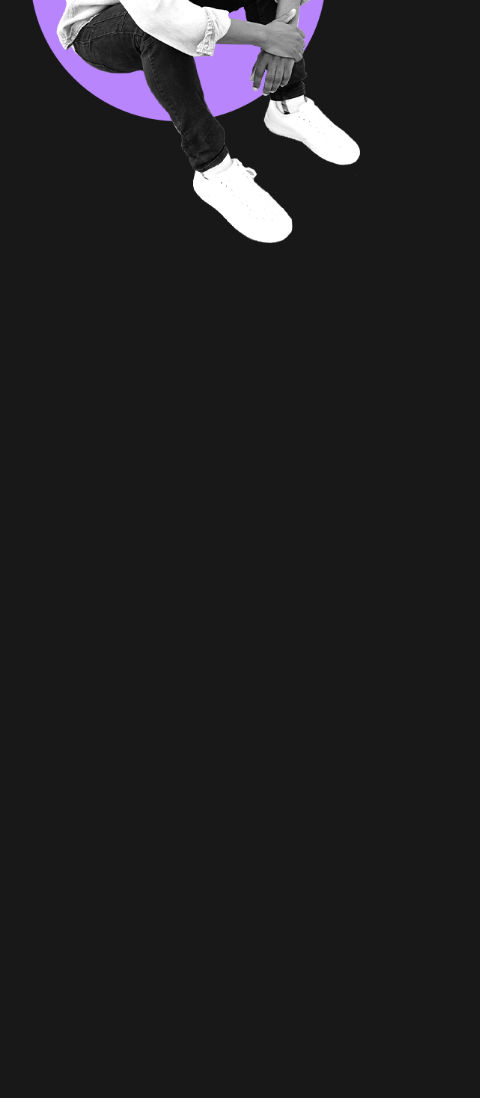
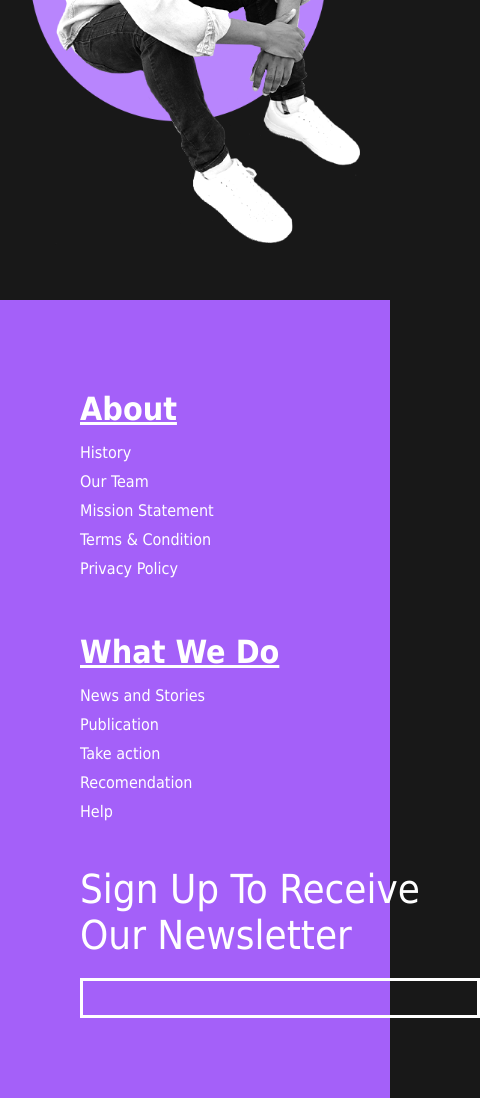
Before and after one commit to ahmedaddy/prsonnelweb_dev, a plain HTML site: page index.html in a window 390 px wide. Shown: the part 5608-6706 px from the top of the page, 480 px wide, since content can reach past the window. Before the commit the page ends 5908 px from the top, so only its background shows below. Drawn offline with Linux system fonts and the light colour scheme.

Commit message:
upload the design

```diff
--- a/css/style.css
+++ b/css/style.css
@@ -82,7 +82,7 @@ header .container .header-nav {
 }
 @media (max-width: 767px) {
   header .container .header-nav {
-    display: none;
+    opacity: 0;
   }
   header .container nav ul {
     display: flex;
@@ -90,10 +90,13 @@ header .container .header-nav {
     position: absolute;
     top: 100%;
     left: -50px;
-    background-color: rgb(0 0 0 / 30%);
+    background-color: rgb(0 0 0 / 80%);
     padding: 20px;
     width: 100%;
     border-bottom: 1px solid #fff;
+  }
+  header .container nav ul li a:hover::before {
+    opacity: 0;
   }
 }
 .nav-btn-i {
@@ -101,6 +104,14 @@ header .container .header-nav {
   align-items: center;
   justify-content: space-between;
   height: 72px;
+}
+.nav-btn-i i {
+  display: none;
+}
+@media (max-width: 767px) {
+  .nav-btn-i i {
+    display: block;
+  }
 }
 header .container nav ul {
   display: flex;
@@ -831,3 +842,42 @@ header .container button:hover {
   transform: rotate(-90deg);
 } */
 /* End video-section  */
+footer {
+  display: grid;
+  grid-template-columns: repeat(auto-fill, minmax(400px, 1fr));
+  gap: 40px;
+  color: var(--white-color);
+  padding: 80px;
+  background-color: var(--pink-color);
+}
+footer .box {
+  margin: auto 0;
+}
+footer .box h1 {
+  text-decoration: underline;
+  padding: 10px 0;
+}
+footer .box a {
+  display: block;
+  font-weight: normal;
+  color: var(--white-color);
+  padding: 5px 0;
+  width: fit-content;
+}
+footer .box .signupReceive {
+  font-size: 40px;
+}
+footer .box .signupReceive > div {
+  display: block;
+}
+footer .box input[type="email"] {
+  width: 100%;
+  height: 40px;
+  background-color: var(--main-color);
+  border: 3px solid #fff;
+  margin-top: 20px;
+  padding: 0 10px;
+}
+footer .box input[type="email"]:focus {
+  outline: none;
+}
--- a/index.html
+++ b/index.html
@@ -213,6 +213,33 @@
     </div>
   </div> -->
   <!-- End video Section  -->
+  <!-- Start Footer Section  -->
+  <footer>
+    <div class="box">
+      <h1>About</h1>
+      <a href="#">History</a>
+      <a href="#">Our Team</a>
+      <a href="#">Mission Statement</a>
+      <a href="#">Terms & Condition</a>
+      <a href="#">Privacy Policy</a>
+    </div>
+    <div class="box">
+      <h1>What we do</h1>
+      <a href="#">News and Stories</a>
+      <a href="#">Publication</a>
+      <a href="#">Take action</a>
+      <a href="#">Recomendation</a>
+      <a href="#">Help</a>
+    </div>
+    <div class="box">
+      <div class="signupReceive">
+        Sign Up To Receive
+        <div>Our Newsletter</div>
+      </div>
+      <input type="email" value="">
+    </div>
+  </footer>
+  <!-- End Footer Section  -->
 
   <script src="./javascript/main.js"></script>
 </body>
--- a/javascript/main.js
+++ b/javascript/main.js
@@ -28,3 +28,13 @@
 // // video.onclick(function () {
 // //   video.pause();
 // // });
+let navbtn, links;
+navbtn = document.querySelector(".nav-btn-i i");
+links = document.querySelector("header .container .header-nav");
+
+navbtn.addEventListener("click", () => {
+  links.style.opacity = "1";
+});
+links.addEventListener("click", () => {
+  links.style.opacity = "0";
+});
```
